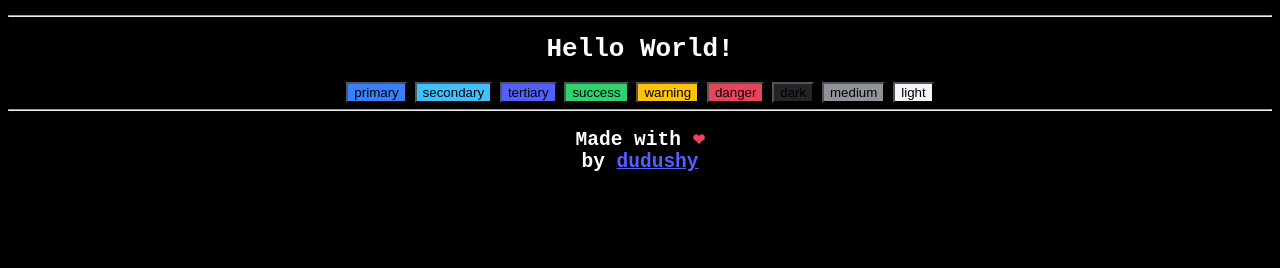
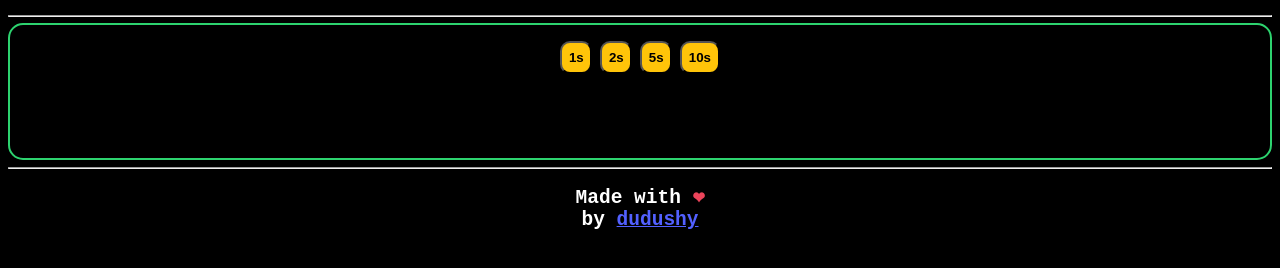
Before and after one commit to dudushy/learning-async_await, a plain HTML site: page docs/index.html in a window 1280 px wide. Shown: the part 50-318 px from the top of the page. Drawn offline with Linux system fonts and the light colour scheme.

Commit message:
First working version :smile:

```diff
--- a/docs/index.html
+++ b/docs/index.html
@@ -15,18 +15,22 @@
   </header>
   <hr>
 
-  <div>
-    <h1>Hello World!</h1>
-
-    <button style="background-color: var(--primary)">primary</button>
-    <button style="background-color: var(--secondary)">secondary</button>
-    <button style="background-color: var(--tertiary)">tertiary</button>
-    <button style="background-color: var(--success)">success</button>
-    <button style="background-color: var(--warning)">warning</button>
-    <button style="background-color: var(--danger)">danger</button>
-    <button style="background-color: var(--dark)">dark</button>
-    <button style="background-color: var(--medium)">medium</button>
-    <button style="background-color: var(--light)">light</button>
+  <div id="content">
+    <table>
+      <tr>
+        <td>
+          <button class="button-wait" onclick="showResultAfter(1)">1s</button>
+          <button class="button-wait" onclick="showResultAfter(2)">2s</button>
+          <button class="button-wait" onclick="showResultAfter(5)">5s</button>
+          <button class="button-wait" onclick="showResultAfter(10)">10s</button>
+        </td>
+      </tr>
+      <tr>
+        <td>
+          <h1 id="h1-result">RESULT</h1>
+        </td>
+      </tr>
+    </table>
   </div>
 
   <hr>
--- a/docs/script.js
+++ b/docs/script.js
@@ -1 +1,31 @@
-console.log("[learning-async_await] Hello World!");
+console.log("[learning-async_await] init");
+
+function wait(seconds) {
+  console.log("[wait] seconds", seconds);
+
+  return new Promise(resolve => {
+    setTimeout(() => {
+      resolve(`[wait] waited ${seconds}s`);
+    }, seconds * 1000);
+  });
+}
+
+async function showResultAfter(seconds) {
+  console.log("[showResultAfter] seconds", seconds);
+
+  let h1 = document.getElementById("h1-result");
+  console.log("[showResultAfter] h1", h1);
+
+  h1.style.backgroundColor = "var(--wall)";
+
+  //? First method
+  // const result = await wait(seconds);
+  // console.log(result);
+
+  //? Second method (I like this one)
+  await wait(seconds);
+
+  h1.style.backgroundColor = "var(--success)";
+}
+
+// showResultAfter(2);
--- a/docs/style.css
+++ b/docs/style.css
@@ -27,3 +27,37 @@ a {
 span#heart {
   color: var(--danger);
 }
+
+div#content {
+  padding: 1em;
+  border-radius: 15px;
+  border: 2px solid var(--success);
+}
+
+table {
+  margin-left: auto;
+  margin-right: auto;
+}
+
+.button-wait {
+  padding: .5em;
+  font-weight: bold;
+  background-color: var(--warning);
+  color: var(--wall);
+  border-radius: 10px;
+}
+
+#h1-result {
+  /* background-color: var(--success); */
+  background-color: var(--wall);
+  color: var(--wall);
+  border-radius: 5px;
+
+  /*? Make element unselectable */
+  -webkit-touch-callout: none;
+  -webkit-user-select: none;
+  -khtml-user-select: none;
+  -moz-user-select: none;
+  -ms-user-select: none;
+  user-select: none;
+}
```
